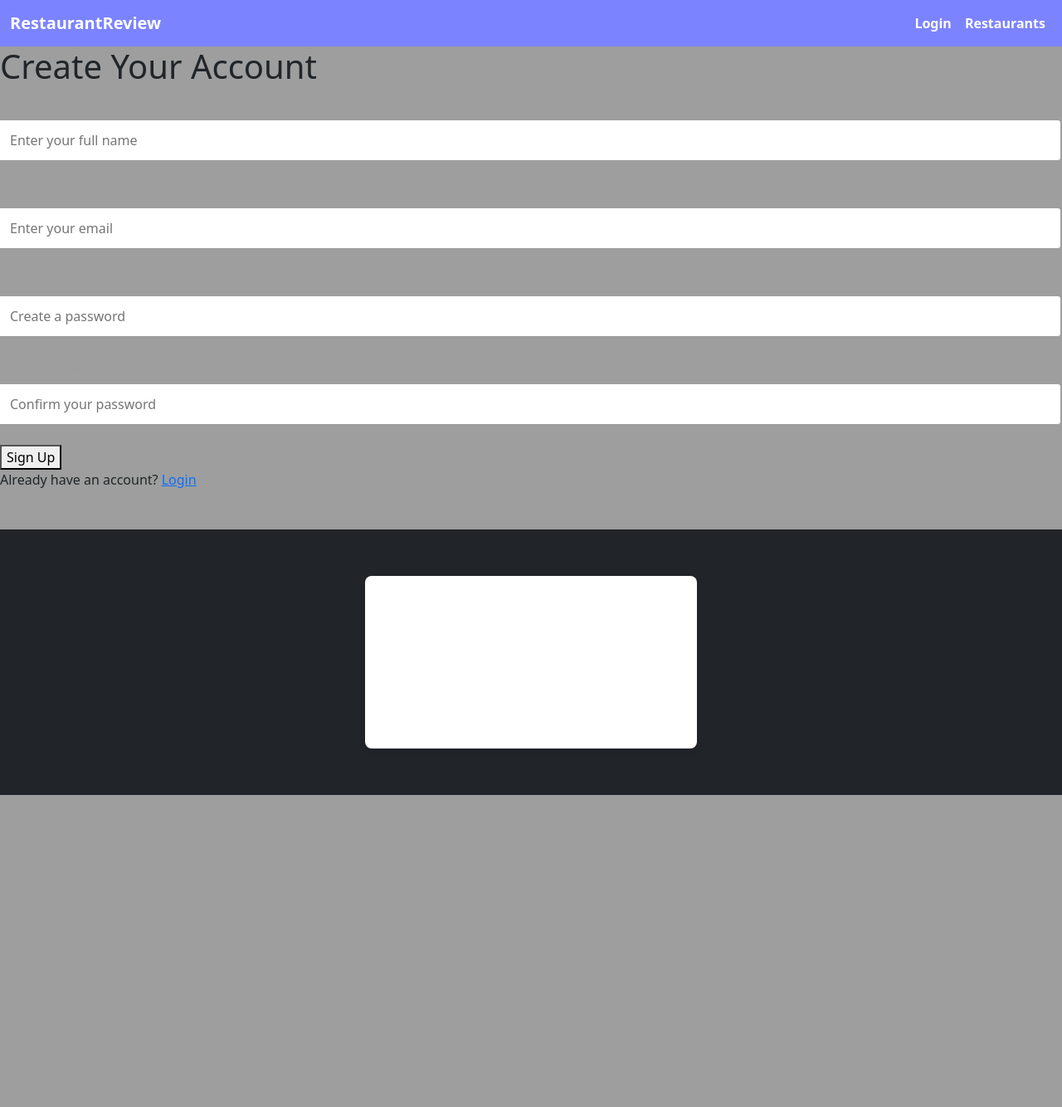
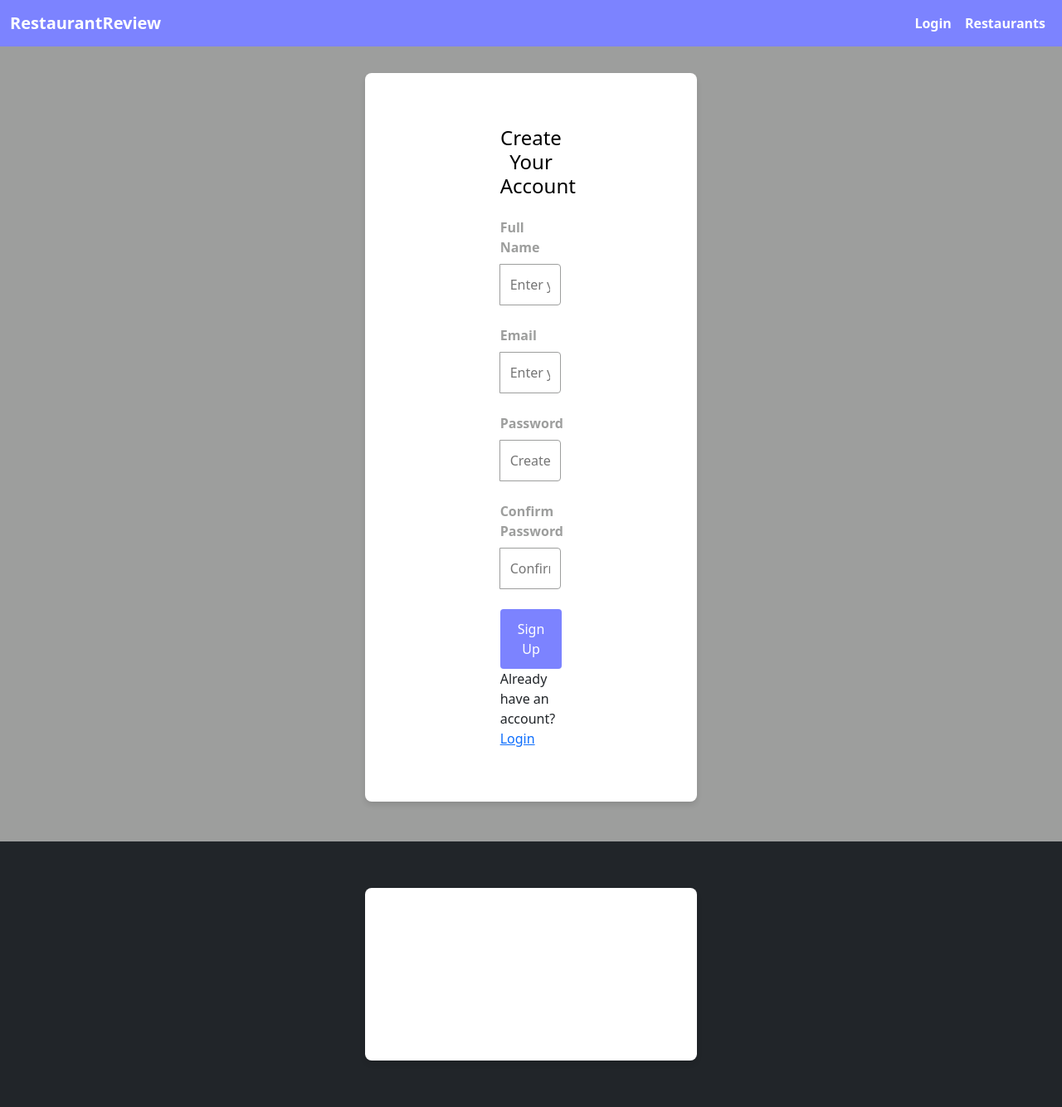
Before and after one commit to samueltl21/restaurantreview, a Flask app: page /sign_up in a window 1280 px wide. Shown: the whole page at 83% size. Before the commit the page ends 958 px from the top, so only its background shows below. Run offline with Flask 3, Linux system fonts and the light colour scheme.

Commit message:
Update sign_up.html

```diff
--- a/app/templates/sign_up.html
+++ b/app/templates/sign_up.html
@@ -3,7 +3,9 @@
 {% block title %}Sign Up - RestaurantReview{% endblock %}
 
 {% block content %}
-<div class="registration-container">
+<div class="container">
+    <div class="row justify-content-center">
+        <div class="col-12 col-md-6 col-lg-4">
             <h1>Create Your Account</h1>
             <form id="signup-form">
                 <div class="input-group">
@@ -22,10 +24,12 @@
                     <label for="confirm-password">Confirm Password</label>
                     <input type="password" id="confirm-password" name="confirm-password" aria-label="Confirm Password" placeholder="Confirm your password" autocomplete="off" required>
                 </div>
-        <button type="submit" class="register-btn">Sign Up</button>
+                <button type="submit" class="btn btn-register">Sign Up</button>
             </form>
-    <div class="login-link">
+            <div class="form-link">
                 Already have an account? <a href="{{ url_for('login') }}">Login</a>
             </div>
         </div>
+    </div>
+</div>
 {% endblock %}
```
Lines whose indentation alone changed are shown as unchanged.
